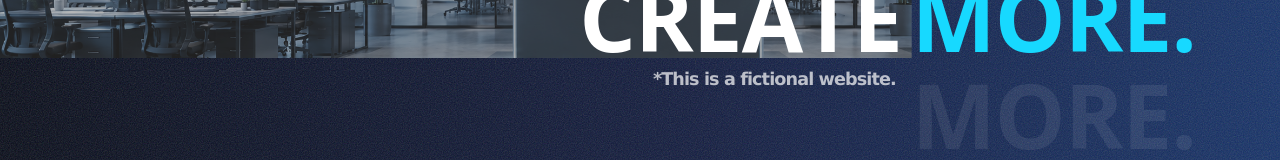
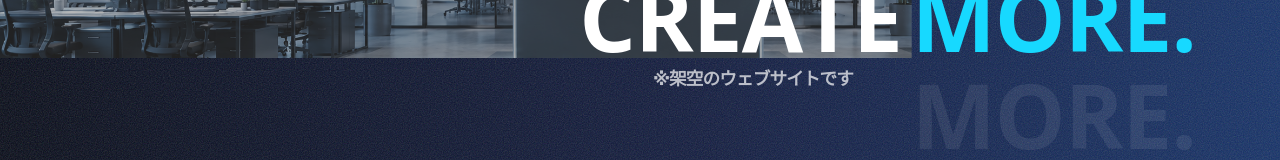
Before and after one commit to xwasabimotix/xwasabimotix.github.io, a React (Vite) app in the folder client/: page / in a window 1280 px wide. Shown: the part 473-633 px from the top of the page. Built offline with nearby package versions, Linux system fonts and the light colour scheme.

Commit message:
Localize hero disclaimer text to Japanese

```diff
--- a/client/src/components/Hero.jsx
+++ b/client/src/components/Hero.jsx
@@ -162,7 +162,7 @@ export default function Hero() {
                     </span>
                   )}
                   {!item.filler && item.text === 'CREATE MORE.' && (
-                    <span className={`hero-sub ${titleSettled ? 'is-visible' : ''}`}>*This is a fictional website.</span>
+                    <span className={`hero-sub ${titleSettled ? 'is-visible' : ''}`}>※架空のウェブサイトです</span>
                   )}
                 </span>
               ))}
```
